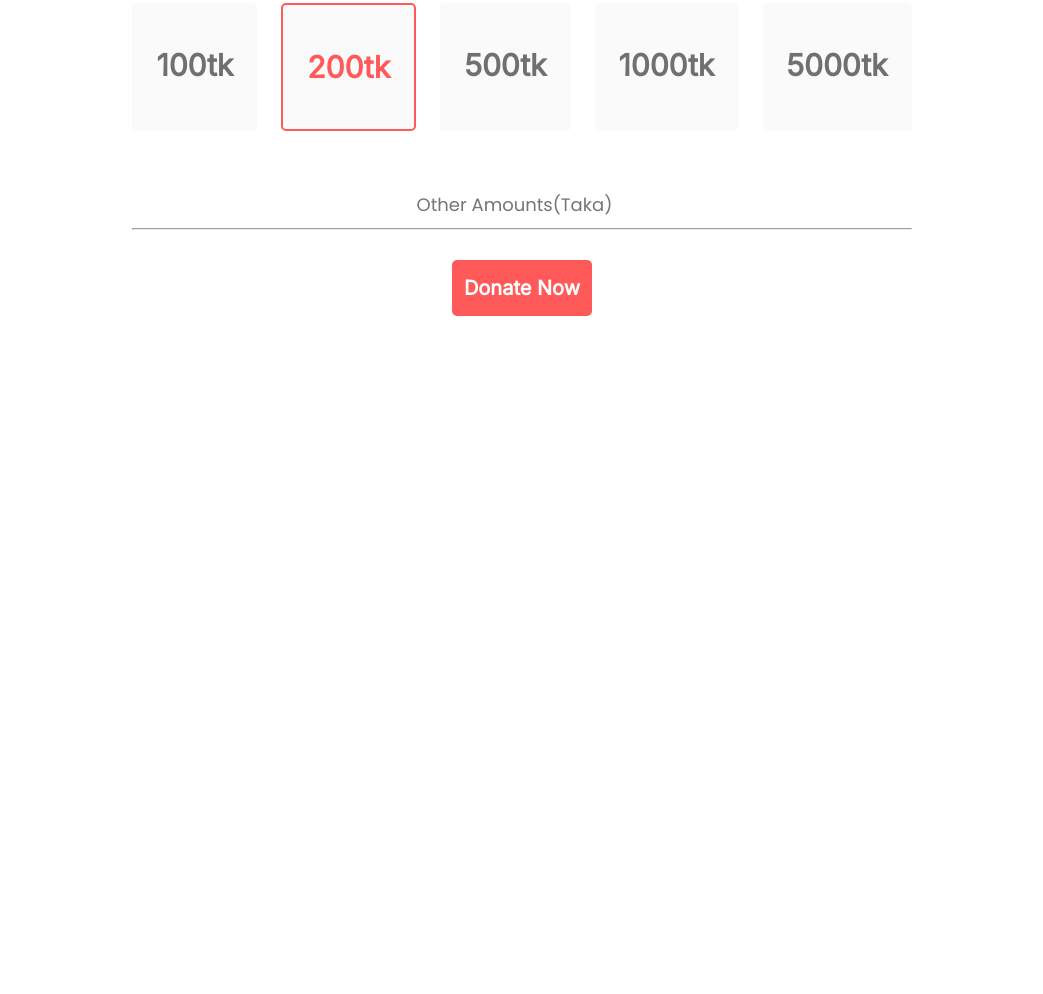
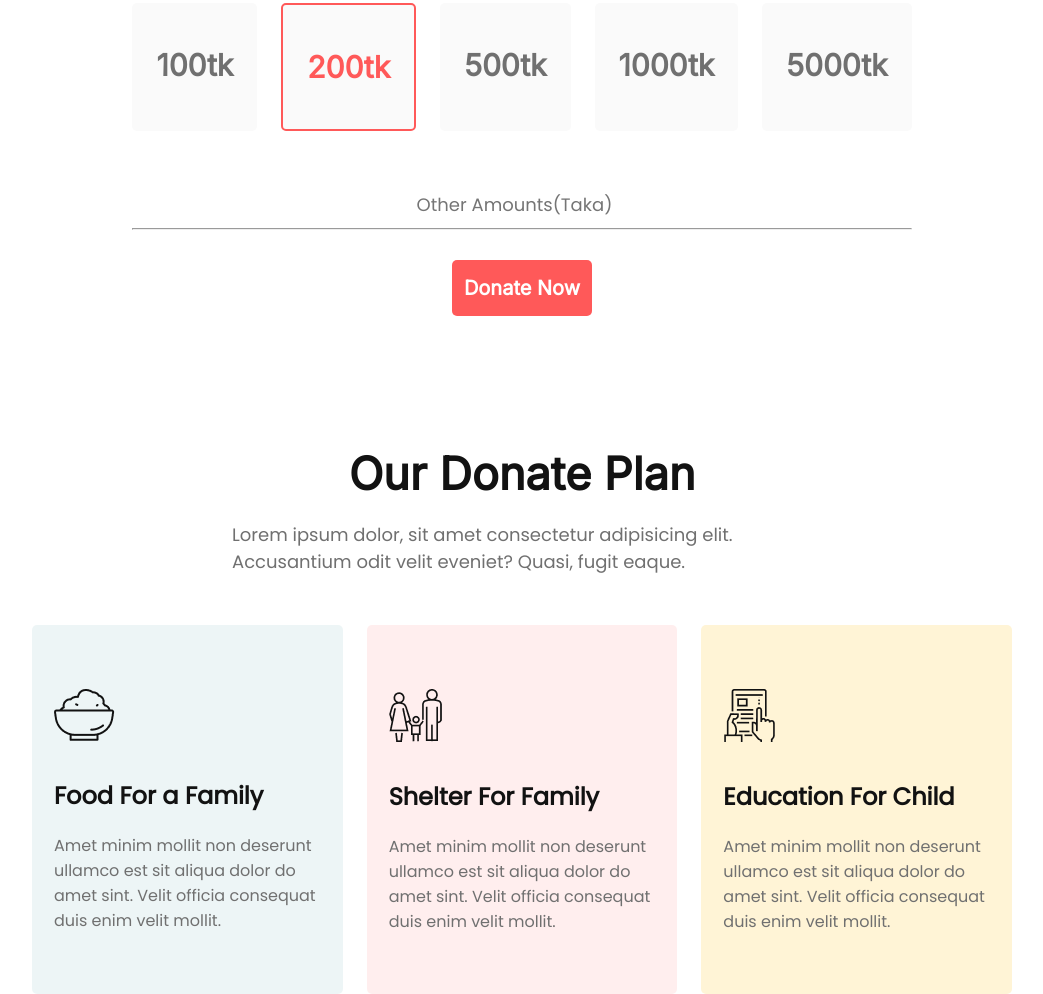
Before and after one commit to anikbsmrstucse/donate-today-practice, a plain HTML site: page index.html in a window 1280 px wide. Shown: the part 1050-2044 px from the top of the page, without its empty margins (118-1161 px from the left). Before the commit the page ends 1366 px from the top, so only its background shows below. Drawn offline with Linux system fonts and the light colour scheme.

Commit message:
added donate plan

```diff
--- a/index.html
+++ b/index.html
@@ -52,10 +52,31 @@
                     <div>
                         <button class="btn-primary">Donate Now</button>
                     </div>
-
-
             </div>
         </section>
+        <!-- Donate plan design -->
+        <section class="donate-plan">
+            <h2 class="section-title">Our Donate Plan</h2>
+            <p class="section-description">Lorem ipsum dolor, sit amet consectetur adipisicing elit. Accusantium odit velit eveniet? Quasi, fugit eaque.</p>
+            <div class="plan-items">
+                <div class="food">
+                    <img src="/icons/food.png" alt="">
+                    <h3 class="plan-title">Food For a Family</h3>
+                    <p class="plan-description">Amet minim mollit non deserunt ullamco est sit aliqua dolor do amet sint. Velit officia consequat duis enim velit mollit.</p>
+                </div>
+                <div class="shelter">
+                    <img src="/icons/shelter.png" alt="">
+                    <h3 class="plan-title">Shelter For Family</h3>
+                    <p class="plan-description">Amet minim mollit non deserunt ullamco est sit aliqua dolor do amet sint. Velit officia consequat duis enim velit mollit.</p>
+                </div>
+                <div class="education">
+                    <img src="/icons/Frame-1.png" alt="">
+                    <h3 class="plan-title">Education For Child</h3>
+                    <p class="plan-description">Amet minim mollit non deserunt ullamco est sit aliqua dolor do amet sint. Velit officia consequat duis enim velit mollit.</p>
+                </div>
+            </div>
+        </section>
+
     </main>
     <footer>
 
--- a/styles/style.css
+++ b/styles/style.css
@@ -12,12 +12,17 @@
   color: #ffffff;
   padding: 16px 12px;
   border: none;
-  font-family: "Inter",sans-serif;
+  font-family: "Inter", sans-serif;
   font-size: 20px;
   font-weight: 600;
 }
-.section-title{
+.section-title {
   margin-top: 130px;
+  font-family: "Inter", sans-serif;
+  font-size: 45px;
+  font-weight: 700;
+  color: #121212;
+  text-align: center;
 }
 /* banner cover style */
 header {
@@ -48,53 +53,48 @@ header {
   margin-bottom: 30px;
 }
 /* Section Styles */
-.donate-today{
+.donate-today {
   text-align: center;
   padding: 0 250px;
 }
-.donate-today .section-title{
-    font-family: "Inter",sans-serif;
-    font-size: 45px;
-    font-weight: 700;
-    color: #121212;
+.donate-today .section-title {
   margin-bottom: 20px;
 }
-.donate-description{
-    font-family: "Poppins",sans-serif;
+.donate-description {
+  font-family: "Poppins", sans-serif;
   font-size: 18px;
   color: #707070;
   margin-bottom: 20px;
 }
-.donate-pay{
+.donate-pay {
   margin-bottom: 60px;
 }
-.donate-items{
+.donate-items {
   display: flex;
   justify-content: center;
   gap: 24px;
-
 }
-.donate-today .money{
-    font-family: "Inter",sans-serif;
+.donate-today .money {
+  font-family: "Inter", sans-serif;
   font-weight: 700;
   font-size: 30px;
   color: #707070;
-    background-color: #FAFAFA;
+  background-color: #fafafa;
   padding: 44px 24px;
   border-radius: 5px;
 }
-.donate-today #active{
-    font-family: "Inter",sans-serif;
+.donate-today #active {
+  font-family: "Inter", sans-serif;
   font-weight: 700;
   font-size: 30px;
-    color: #FF5959;
-    background-color: #FAFAFA;
+  color: #ff5959;
+  background-color: #fafafa;
   padding: 44px 24px;
-    border: 2px solid #FF5959;
+  border: 2px solid #ff5959;
   border-radius: 5px;
 }
-.other-amount input[type=number]{
-    font-family: "Poppins",sans-serif;
+.other-amount input[type="number"] {
+  font-family: "Poppins", sans-serif;
   font-size: 18px;
   color: #707070;
   width: 100%;
@@ -102,6 +102,56 @@ header {
   border: none;
   margin-bottom: 10px;
 }
-.other-amount .btn-primary{
+.other-amount .btn-primary {
   margin-top: 30px;
 }
+/* Donate plan Design */
+.donate-plan {
+  margin: 0 150px;
+}
+.donate-plan .section-title {
+  margin-bottom: 20px;
+}
+.section-description {
+  font-family: "Poppins", sans-serif;
+  font-size: 18px;
+  color: #707070;
+  margin-bottom: 20px;
+  padding: 0 200px;
+}
+.plan-items {
+  margin-top: 50px;
+  display: flex;
+  gap: 24px;
+}
+.food {
+  background-color: rgba(79, 157, 166, 0.1);
+  border-radius: 5px;
+}
+.shelter {
+  background-color: rgba(255, 89, 89, 0.1);
+  border-radius: 5px;
+}
+.education {
+  background-color: #fff4d6;
+  border-radius: 5px;
+}
+.plan-items img{
+    padding-top: 64px;
+    padding-left: 22px;
+}
+.plan-title {
+  font-size: 24px;
+  font-family: "Poppins", sans-serif;
+  font-weight: 600;
+  color: #121212;
+  margin-top: 30px;
+  margin-bottom: 20px;
+  padding-left: 22px;
+}
+.plan-description {
+  color: #707070;
+  padding-right: 22px;
+  padding-left: 22px;
+  padding-bottom: 60px;
+}
```
Also changed, not shown: icons/Frame-1.png (added), icons/food.png (added), icons/shelter.png (added). Lines whose indentation alone changed are shown as unchanged.
